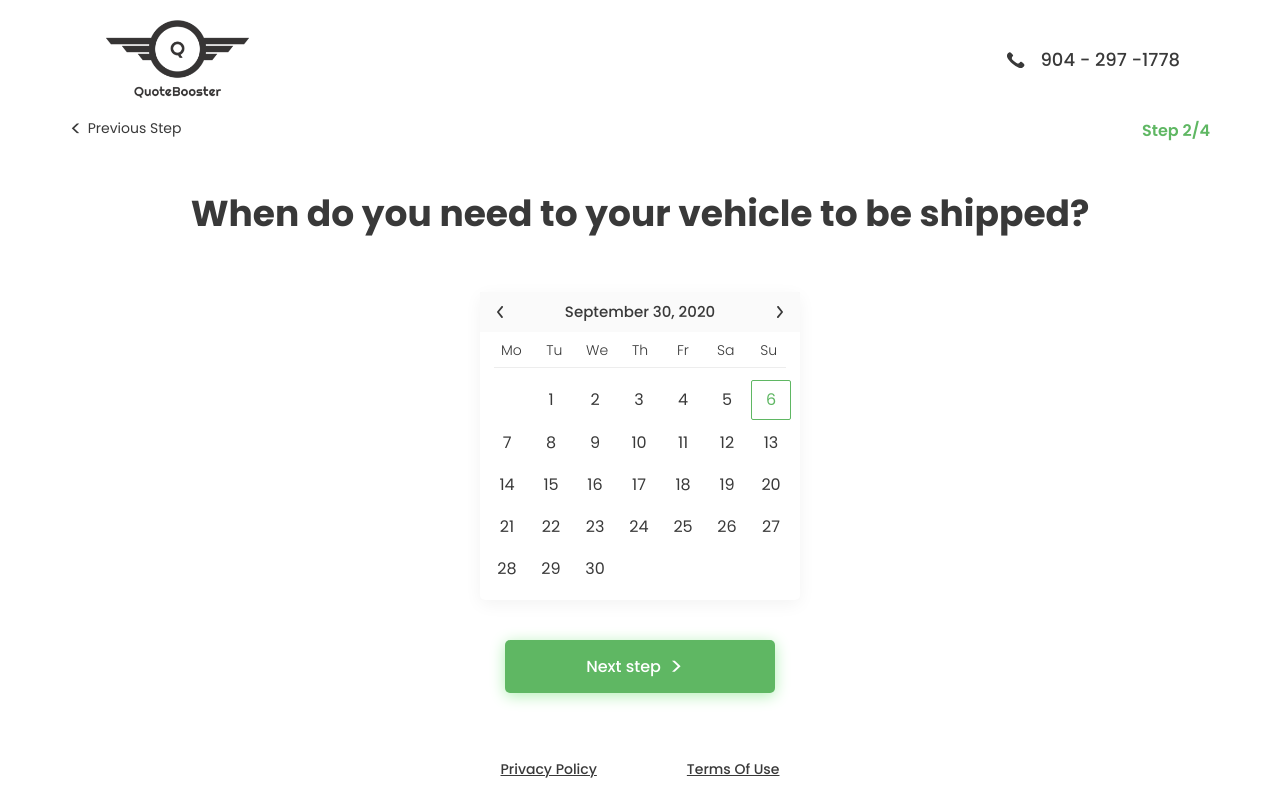
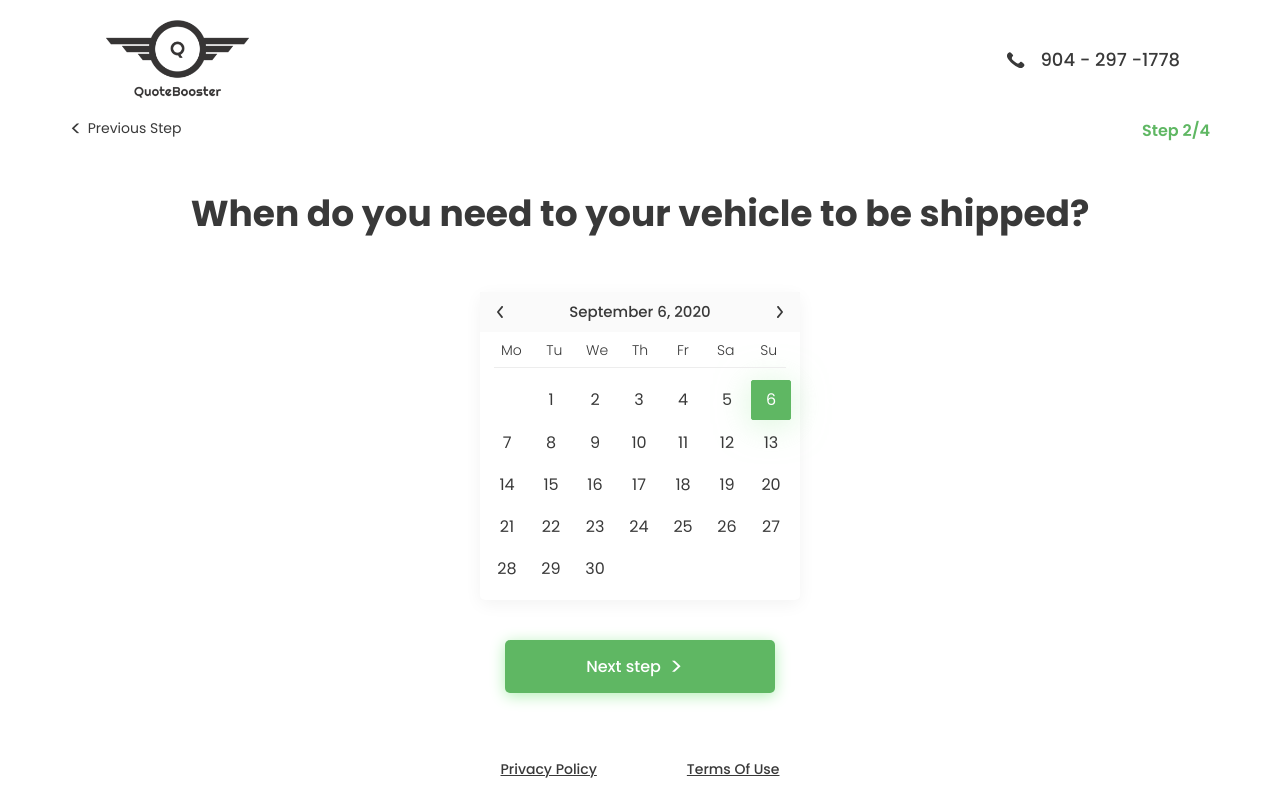
Before and after one commit to Akatocha/proj-mit-v, a Vue app: page /step2 in a window 1280 px wide. Built offline with nearby package versions, Linux system fonts and the light colour scheme.

Commit message:
calendar

```diff
--- a/src/views/Step2.vue
+++ b/src/views/Step2.vue
@@ -77,6 +77,9 @@ const NOW = new Date();
       gtMonth() {
         this.inst_date = new Date(this.currYear, this.currMonth+1)
       }
+    },
+    created () {
+      this.CURR = this.currDay;
     },
   }
 </script>
```
